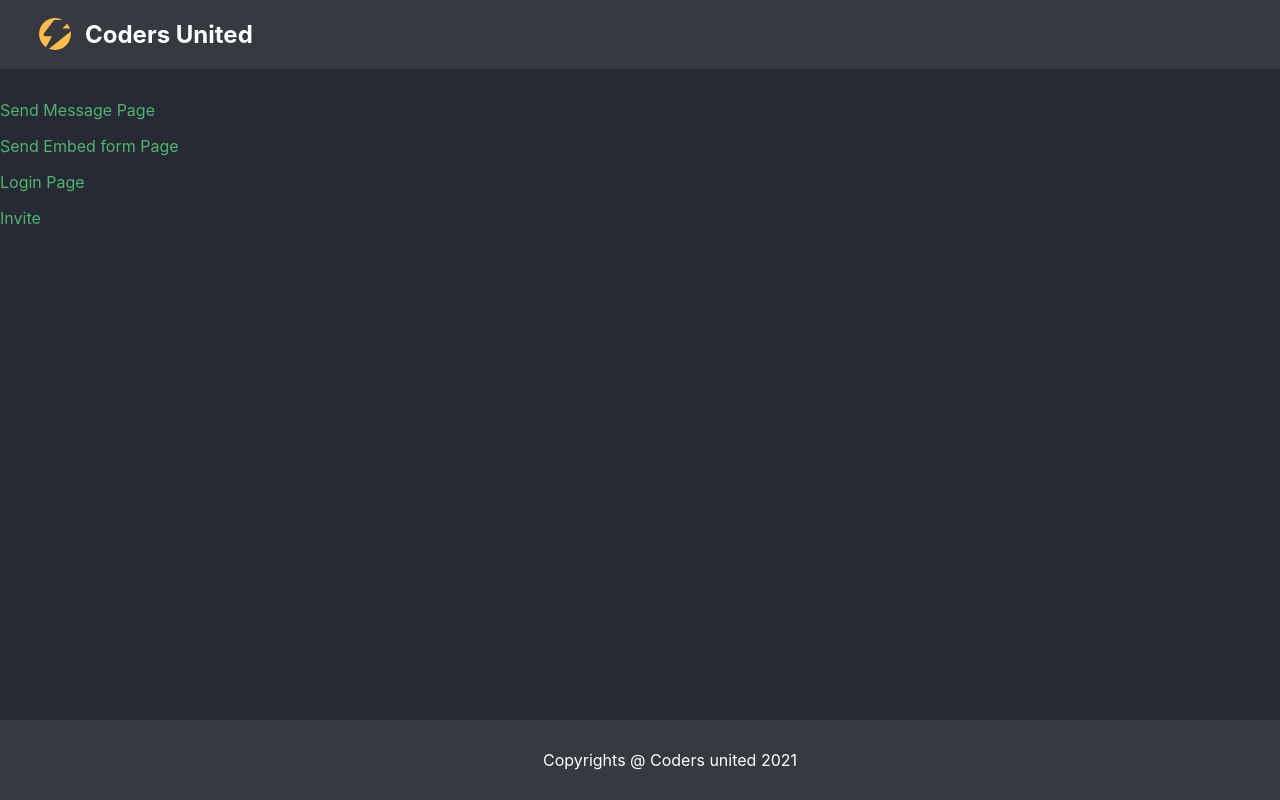
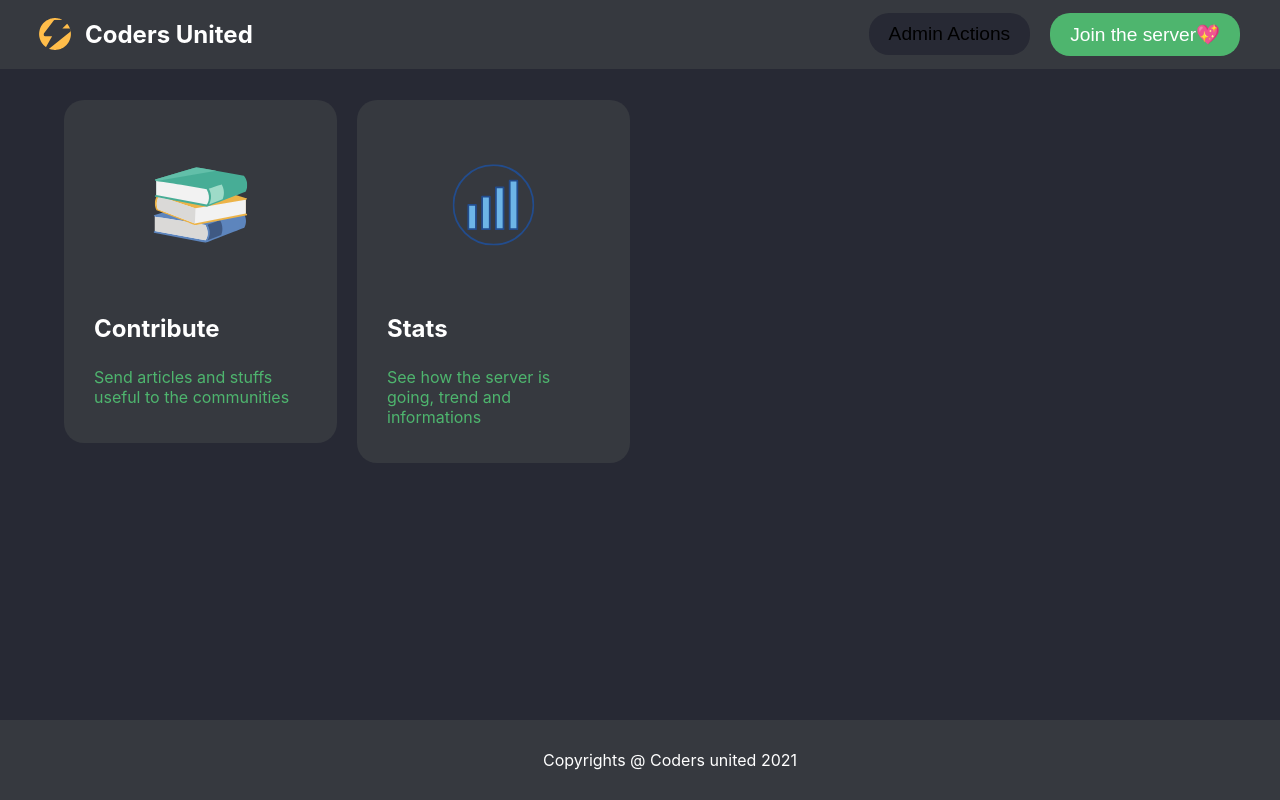
Before and after one commit to aslamcodes/Coders-United, a React (Create React App) app in the folder coders-united-interface/: page / in a window 1280 px wide. Shown: the top 800 px of the page. Built offline with nearby package versions, Linux system fonts and the light colour scheme.

Commit message:
Navbar, General Button

```diff
--- /dev/null
+++ b/coders-united-interface/src/Components/UI/Button.module.css
@@ -0,0 +1,17 @@
+.button {
+  border: none;
+  border-radius: 20px;
+  padding: 10px 20px;
+  outline: none;
+  font-size: larger;
+  transition: all 0.3s ease-in-out;
+}
+
+.button:hover {
+  transform: scale(1.05);
+  box-shadow: 0 0 10px #4eb56e;
+}
+
+.button > * {
+  color: white;
+}
--- /dev/null
+++ b/coders-united-interface/src/Components/UI/Button.tsx
@@ -0,0 +1,25 @@
+import React from "react";
+import styles from "./Button.module.css";
+
+const variants = {
+  primary: {
+    backgroundColor: "#4eb56e",
+  },
+  secondary: {
+    backgroundColor: "#272934",
+  },
+};
+
+export const Button = ({ children, variant, ...props }) => {
+  return (
+    <button
+      {...props}
+      style={{
+        ...variants[variant],
+      }}
+      className={styles.button}
+    >
+      {children}
+    </button>
+  );
+};
--- a/coders-united-interface/src/Components/UI/Navbar.module.css
+++ b/coders-united-interface/src/Components/UI/Navbar.module.css
@@ -12,7 +12,6 @@
 
 .navbar > div {
   margin: 0 30px;
-
   display: flex;
   justify-content: space-between;
   align-items: center;
@@ -20,5 +19,14 @@
 
 .navbar .logo {
   width: 50px;
-  padding-right:5px;
+  padding-right: 5px;
 }
+
+.nav-actions {
+  display: flex;
+  justify-content: space-between;
+}
+
+.nav-actions > * {
+  margin: 0 10px;
+}
--- a/coders-united-interface/src/Components/UI/Navbar.tsx
+++ b/coders-united-interface/src/Components/UI/Navbar.tsx
@@ -1,11 +1,24 @@
 import React from "react";
+import { Button } from "./Button";
 import styles from "./Navbar.module.css";
 export const Navbar = () => (
   <header>
     <nav className={styles.navbar}>
-      <div className={styles["nav-item"]}>
+      <div>
         <img src="/logo.svg" alt="Coders United logo" className={styles.logo} />
         <h1>Coders United</h1>
+      </div>
+      <div className={styles["nav-actions"]}>
+        <Button variant="secondary">Admin Actions</Button>
+        <Button variant="primary">
+          <a
+            href="https://discord.gg/UhytVdnr4Q"
+            target="_blank"
+            rel="noreferrer"
+          >
+            Join the server💖
+          </a>
+        </Button>
       </div>
     </nav>
   </header>
--- /dev/null
+++ b/coders-united-interface/src/Pages/Home.module.css
@@ -0,0 +1,6 @@
+.cards {
+  margin: 0 5%;
+  display: grid;
+  grid-template-columns: repeat(auto-fill, minmax(230px, 1fr));
+  grid-gap: 20px;
+}
--- a/coders-united-interface/src/Pages/Home.tsx
+++ b/coders-united-interface/src/Pages/Home.tsx
@@ -1,23 +1,37 @@
 import { Link } from "react-router-dom";
+import { Card } from "../Components/Helpers/Card";
+import styles from "./Home.module.css";
+
+const HOMEPAGECARDS = [
+  // { href: "admin/send-message", title: "Send a message", isProtected: true },
+  // {
+  //   href: "admin/send-embed",
+  //   title: "Embeds",
+  //   image: "/icons/embed.svg",
+  //   desc: "Send embeds to the server",
+  // },
+  {
+    href: "contribute",
+    title: "Contribute",
+    image: "/icons/contribute.svg",
+    desc: "Send articles and stuffs useful to the communities",
+  },
+  {
+    href: "stats",
+    title: "Stats",
+    image: "/icons/stats.svg",
+    desc: "See how the server is going, trend and informations",
+  },
+];
+
 export const Home = () => {
   return (
-    <div>
-      <Link to="admin/send-message">
-        <p>Send Message Page</p>
-      </Link>
-      <Link to="admin/send-embed">
-        <p>Send Embed form Page</p>
-      </Link>
-      <Link to="/login">
-        <p>Login Page</p>
-      </Link>
-      <a
-        rel="noreferrer"
-        target="_blank"
-        href="https://discord.com/oauth2/authorize?client_id=859485926404390962&permissions=8&redirect_uri=https%3A%2F%2Flocalhost%3A3001%2Fauth%2Fredirect&scope=bot%20applications.commands"
-      >
-        Invite
-      </a>
+    <div className={styles.cards}>
+      {HOMEPAGECARDS.map(({ href, title, image, desc }) => (
+        <Link key={href} to={href}>
+          <Card title={title} icon={image} desc={desc} />
+        </Link>
+      ))}
     </div>
   );
 };
```
